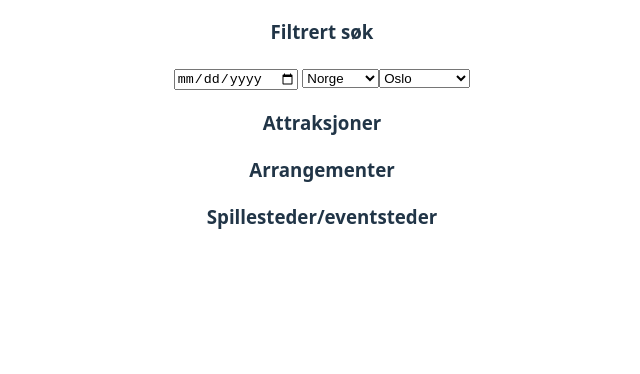
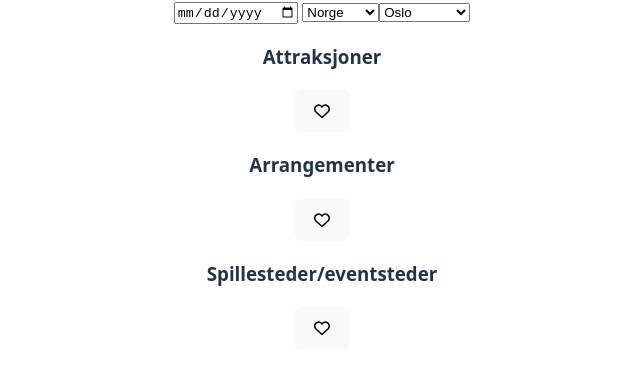
Before and after one commit to hannaso91/eksamen_UIN2025_BillettLyst, a React (Vite) app: page /category/musikk/ in a window 1280 px wide. Shown: the part 452-826 px from the top of the page, without its empty margins (318-958 px from the left). Before the commit the page ends 800 px from the top, so only its background shows below. Built offline with nearby package versions, Linux system fonts and the light colour scheme; no server answers.

Commit message:
vi har lagt inn hjerte, og nå skal vi fikse farge på hjertet

```diff
--- a/src/components/CategoryPage.jsx
+++ b/src/components/CategoryPage.jsx
@@ -2,6 +2,7 @@ import { useEffect, useState } from "react"
 import { useParams } from "react-router-dom"
 import ArtistCard from "./ArtistCard"
 import EventCard from "./EventCard"
+import HeartIcon from "./HeartIcon"
 
 export default function CategoryPage () {
 
@@ -75,14 +76,15 @@ export default function CategoryPage () {
         </section>
         <section>
             <h3>Attraksjoner</h3>
-
+            <HeartIcon />
         </section>
         <section>
             <h3>Arrangementer</h3>
-
+            <HeartIcon />
         </section>
         <section>
             <h3>Spillesteder/eventsteder</h3>
+            <HeartIcon />
         </section>
         </>
     )
--- a/src/components/HeartIcon.jsx
+++ b/src/components/HeartIcon.jsx
@@ -1,3 +1,15 @@
+import { FontAwesomeIcon } from '@fortawesome/react-fontawesome';
+import { faHeart as farHeart } from '@fortawesome/free-regular-svg-icons';
+import { useState } from 'react';
+
 export default function HeartIcon() {
-
+    const [liked, setLiked] = useState (false) //Setter til default false så hjertet ikke er klikket
+    const handleClick = () => {
+        setLiked(!liked) //Denne bytter mellom true og false, utropstegnet bytter fra den staten den allerede er i, setter det motsatte
+    }
+    return(
+        <button onClick={handleClick}>
+            <FontAwesomeIcon icon={farHeart} />
+        </button>
+    )
 }
```
